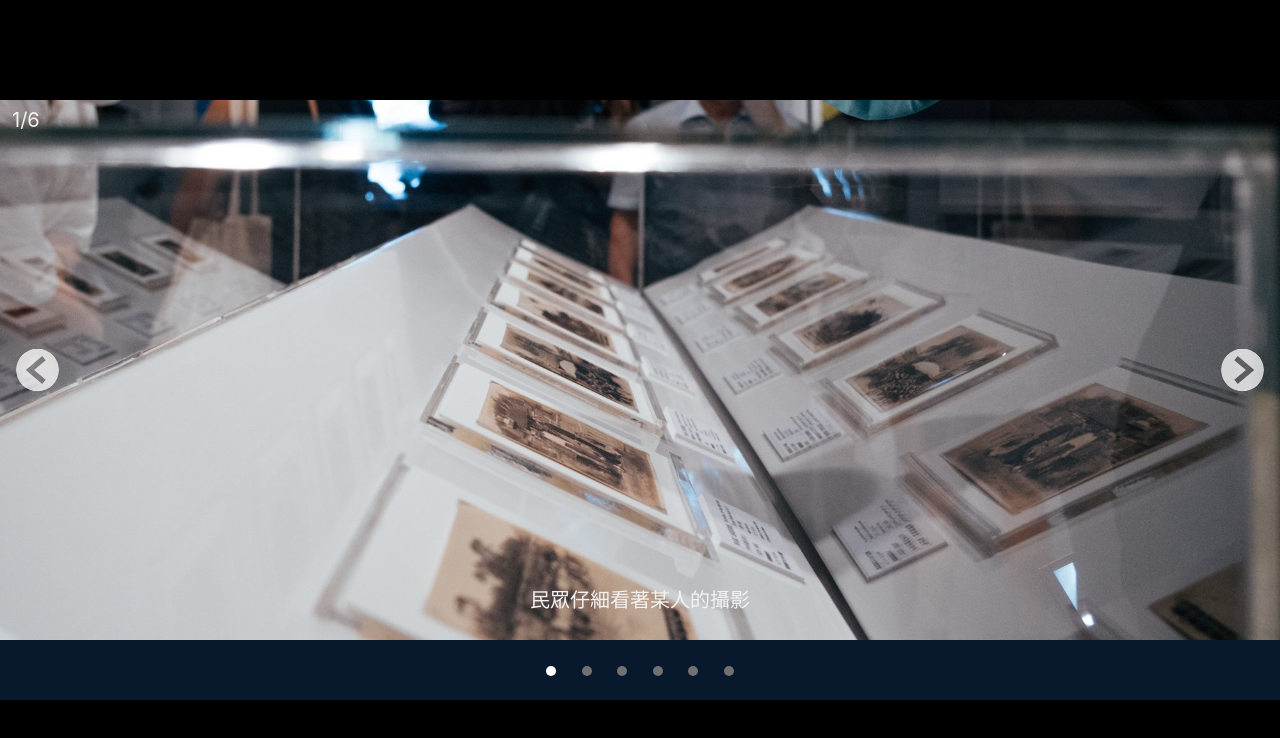
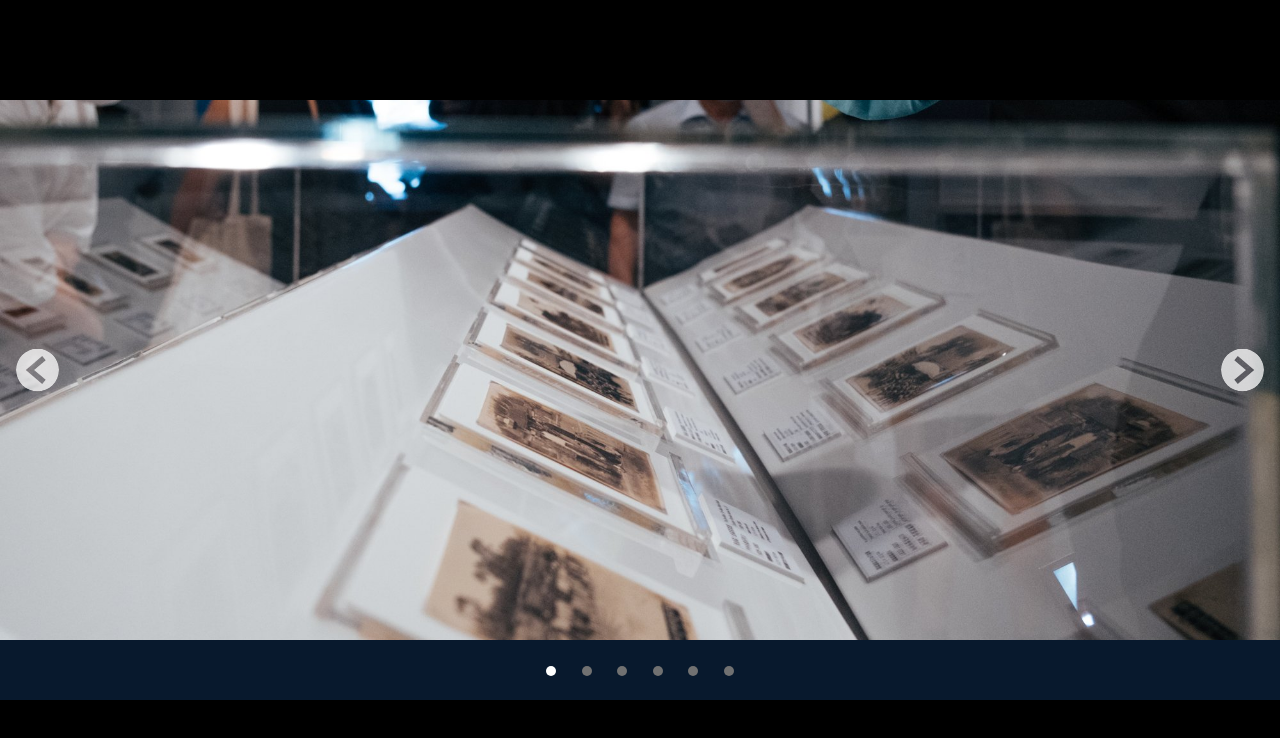
Before and after one commit to duidae/test-carousel, a React (Create React App) app: page / in a window 1280 px wide. Shown: the top 738 px of the page. Built offline with nearby package versions, Linux system fonts and the light colour scheme.

Commit message:
Remove caption

```diff
--- a/src/App.tsx
+++ b/src/App.tsx
@@ -20,7 +20,7 @@ function App() {
         <div className="App">
             <Header />
             <CarouselContainer>
-                <Carousel slides={PHOTO_DATA} enableCaption={true} />
+                <Carousel slides={PHOTO_DATA} />
             </CarouselContainer>
             <Footer />
         </div>
--- a/src/components/Carousel.tsx
+++ b/src/components/Carousel.tsx
@@ -3,7 +3,6 @@ import styled from "styled-components";
 import {PhotoData} from "stores";
 
 const CAROUSEL_BACKGROUND_COLOR = "rgb(8, 25, 45)";
-const DEFAULT_CAPTION_COLOR = "rgb(242, 242, 242)";
 const DEFAULT_BULLET_COLOR = "rgb(113, 113, 113)";
 const BULLET_HEIGHT = 60;
 
@@ -66,27 +65,9 @@ const Slide = styled.li`
     height: 100%;
 `;
 
-const Index = styled.div`
-    font-size: 20px;
-    color: ${DEFAULT_CAPTION_COLOR};
-    padding: 8px 12px;
-    position: absolute;
-    top: 0;
-`;
-
 const Image = styled.img`
     width: 100%;
     height: auto;
-`;
-
-const Caption = styled.div`
-    width: 100%;
-    color: ${DEFAULT_CAPTION_COLOR};
-    font-size: 20px;
-    padding: 0;
-    position: absolute;
-    bottom: 5%;
-    text-align: center;
 `;
 
 const Bullets = styled.ul`
@@ -116,7 +97,6 @@ const Bullet = styled.li<{isActive: boolean}>`
 
 interface CarouselProps {
     slides: PhotoData[];
-    enableCaption?: boolean;
 }
 
 export const Carousel = (props: CarouselProps) => {
@@ -153,14 +133,6 @@ export const Carousel = (props: CarouselProps) => {
                         );
                     })}
                 </Slides>
-                {props.enableCaption && numSlides > 0 && (
-                    <>
-                        <Index>
-                            {currentSlide + 1}/{numSlides}
-                        </Index>
-                        <Caption>{props.slides?.[currentSlide]?.desc ?? ""}</Caption>
-                    </>
-                )}
                 <PrevButton title={"上一張"} onClick={onPrevClick} />
                 <NextButton title={"下一張"} onClick={onNextClick} />
             </Slider>
```
